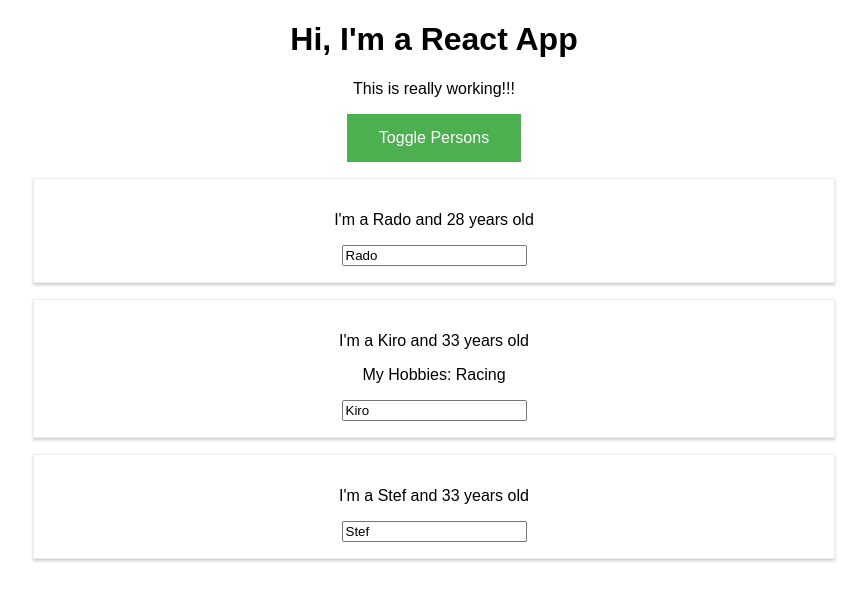
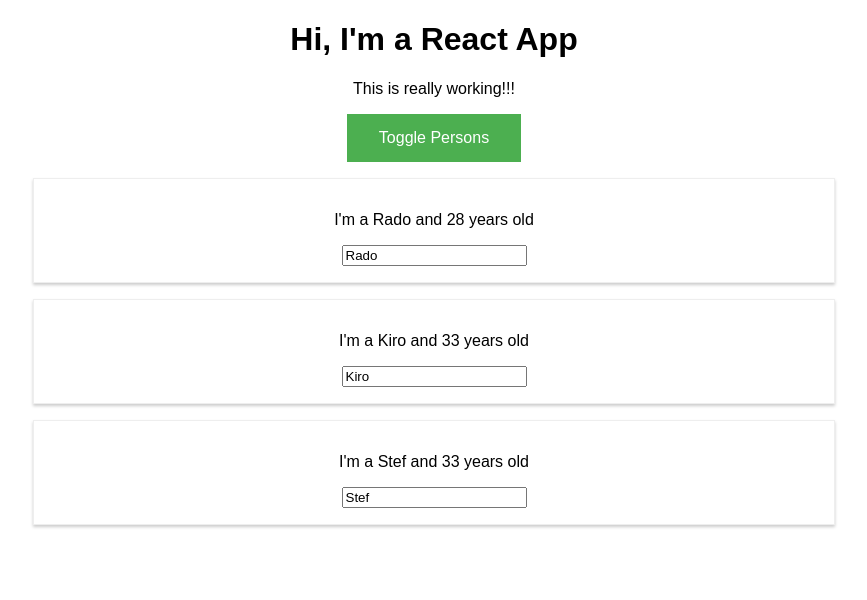
Before and after one commit to radoisan/ReactJS-Persons, a React (Create React App) app in the folder persons-app/: page / in a window 1280 px wide. Both pictures are taken after a click on the button "Toggle Persons". Shown: the top 600 px of the page, without its empty margins (206-1073 px from the left). Built offline with nearby package versions, Linux system fonts and the light colour scheme.

Commit message:
Outputting Lists
Converting array of JavaScript objects, to valid JSX using map() function, which accept anonymous func, which return <Person /> component.

```diff
--- a/persons-app/src/App.js
+++ b/persons-app/src/App.js
@@ -47,19 +47,11 @@
     if(this.state.showPersons){
       persons = (
         <div>
-           <Person
-          name={this.state.persons[0].name}
-          age={this.state.persons[0].age} />
-
-          <Person
-          name={this.state.persons[1].name}
-          age={this.state.persons[1].age}
-          click={this.switchNameHandler.bind(this, 'Radoslav!!')}
-          changed={this.nameChangeHandler}>My Hobbies: Racing</Person>
-
-          <Person
-          name={this.state.persons[2].name}
-          age={this.state.persons[2].age} />
+          {this.state.persons.map(person => {
+            return <Person
+              name={person.name}
+              age={person.age} />
+          })}
         </div>
       );
     }
```
